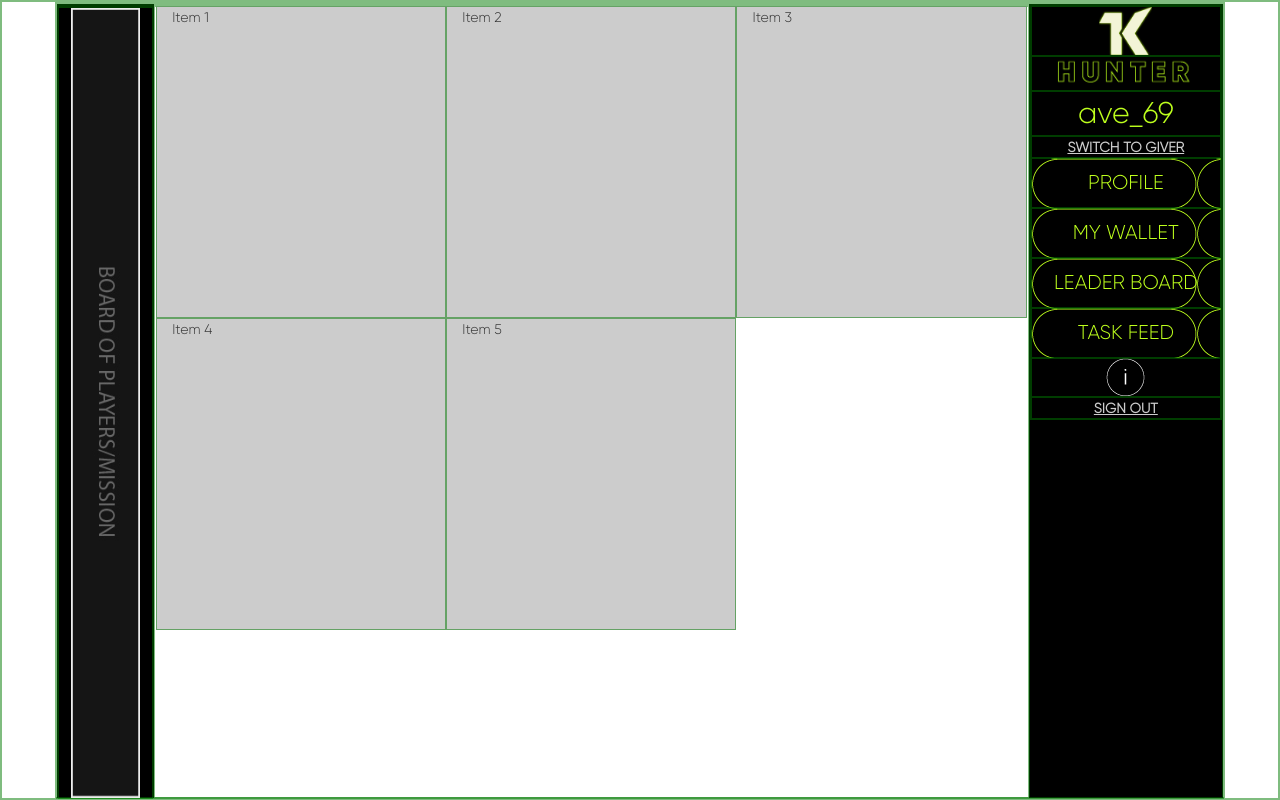
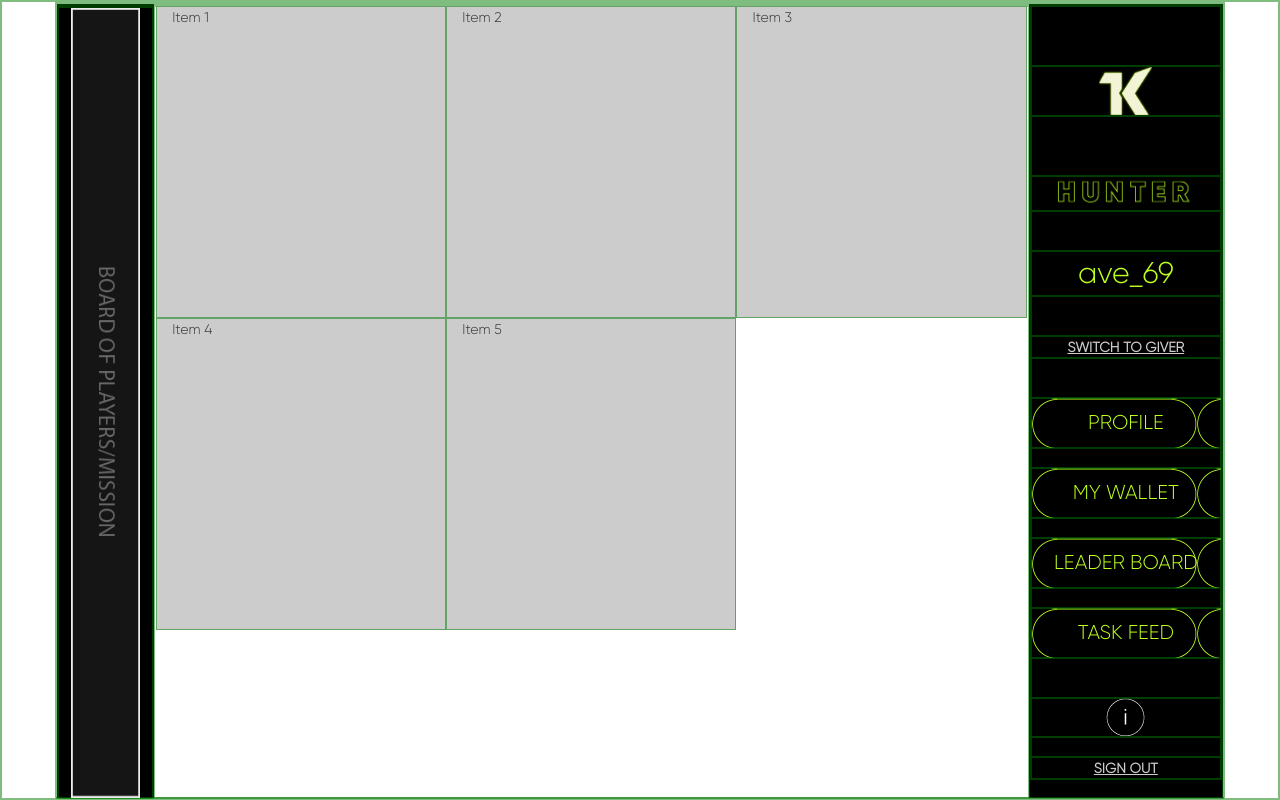
Before and after one commit to namgivu/flask-aosh4, a Flask app: page /user/wallet in a window 1280 px wide. Run offline with Flask 2, Linux system fonts and the light colour scheme; some libraries are stand-ins or nearby versions.

Commit message:
graphics - rightNav spacing

```diff
--- a/app/static/css/common.css
+++ b/app/static/css/common.css
@@ -14,6 +14,21 @@
   background-position: center center;
 }
 
+
+.hozSpacing01 {
+  height: 2rem;
+}
+
+.hozSpacing02 {
+  height: 4rem;
+}
+
+.hozSpacing03 {
+  height: 6rem;
+}
+
+
+/*region Hoai's css*/
 .task-board-container {
 
     background-color: #FAFAFA;
@@ -291,3 +306,4 @@ img.circle {
     padding-bottom: 33.333333%;
     background-color: #CCC;
 }
+/*endregion Hoai's css*/
--- a/app/templates/rightNav/_content.html
+++ b/app/templates/rightNav/_content.html
@@ -1,15 +1,33 @@
 {% macro rightNav_normal(userRole, userRoleREVERSED, hiddenWhenGiver) %}
   <div class="normalRN {{ 'hidden' if session['emptyTask'] else '' }}">
+    <div class="hozSpacing03"></div>
     <div class="bkgimg logo"></div>
+    <div class="hozSpacing03"></div>
+
     <div class="bkgimg userRole"></div>
+    <div class="hozSpacing02"></div>
+
     <div class="userName">ave_69</div>
+    <div class="hozSpacing02"></div>
+
     <div class="navLink switchRole">Switch to {{ userRoleREVERSED }}</div>
+    <div class="hozSpacing02"></div>
 
     <div class="navButton myBoard">Profile</div>
+    <div class="hozSpacing01"></div>
+
     <div class="navButton wallet {{ hiddenWhenGiver }}">My Wallet</div>
+    <div class="hozSpacing01"></div>
+
     <div class="navButton leadingBoard">Leader Board</div>
+    <div class="hozSpacing01"></div>
+
     <div class="navButton missionBoard">Task Feed</div>
+
+    <div class="hozSpacing02"></div>
     <div class="navButton help"></div>
+    <div class="hozSpacing01"></div>
+
     <div class="navLink signOut">sign out</div>
 
     <div class="navLink bkgimg normalRN_wireframe hidden"></div>
```
